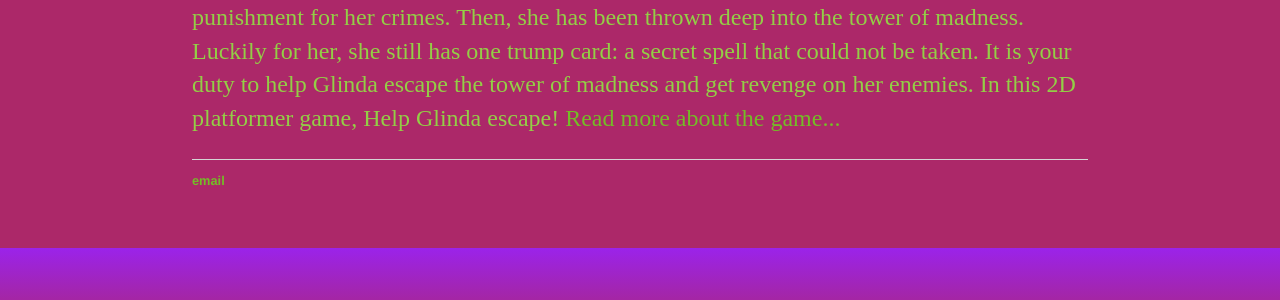
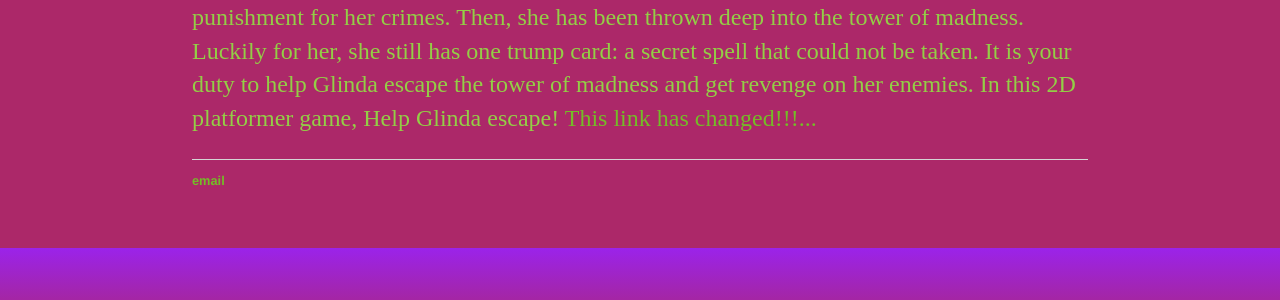
Before and after one commit to dariavoblikova/WitchJump, a Jekyll site: the page built from index.html, in a window 1280 px wide. Shown: the part 230-530 px from the top of the page. Built offline with Jekyll 4.4.1, drawn with Linux system fonts in a browser that asks for light colours.

Commit message:
changed redirect

```diff
--- a/index.html
+++ b/index.html
@@ -3,7 +3,7 @@
 title: Witch Jump
 ---
 <div class="blurb">
-	<h1>Help Glinda escape! <meta http-equiv="Refresh" content="5; url=https://www.dariavo.wixsite.com/witchjump"></h1>
+	<h1>Help Glinda escape! </h1>
 	<p></em>Glinda</em> the evil witch has finally been captured; her powers have been stripped as punishment for her crimes. Then, she has been thrown deep into the tower of madness. Luckily for her, she still has one trump card: a secret spell that could not be taken. It is your duty to help Glinda escape the tower of madness and get revenge on her enemies.
-In this 2D platformer game, Help Glinda escape! <a href="/about">Read more about the game...</a></p>
+In this 2D platformer game, Help Glinda escape! <a href="https://www.dariavo.wixsite.com/witchjump">This link has changed!!!...</a></p>
 </div><!-- /.blurb -->
```
